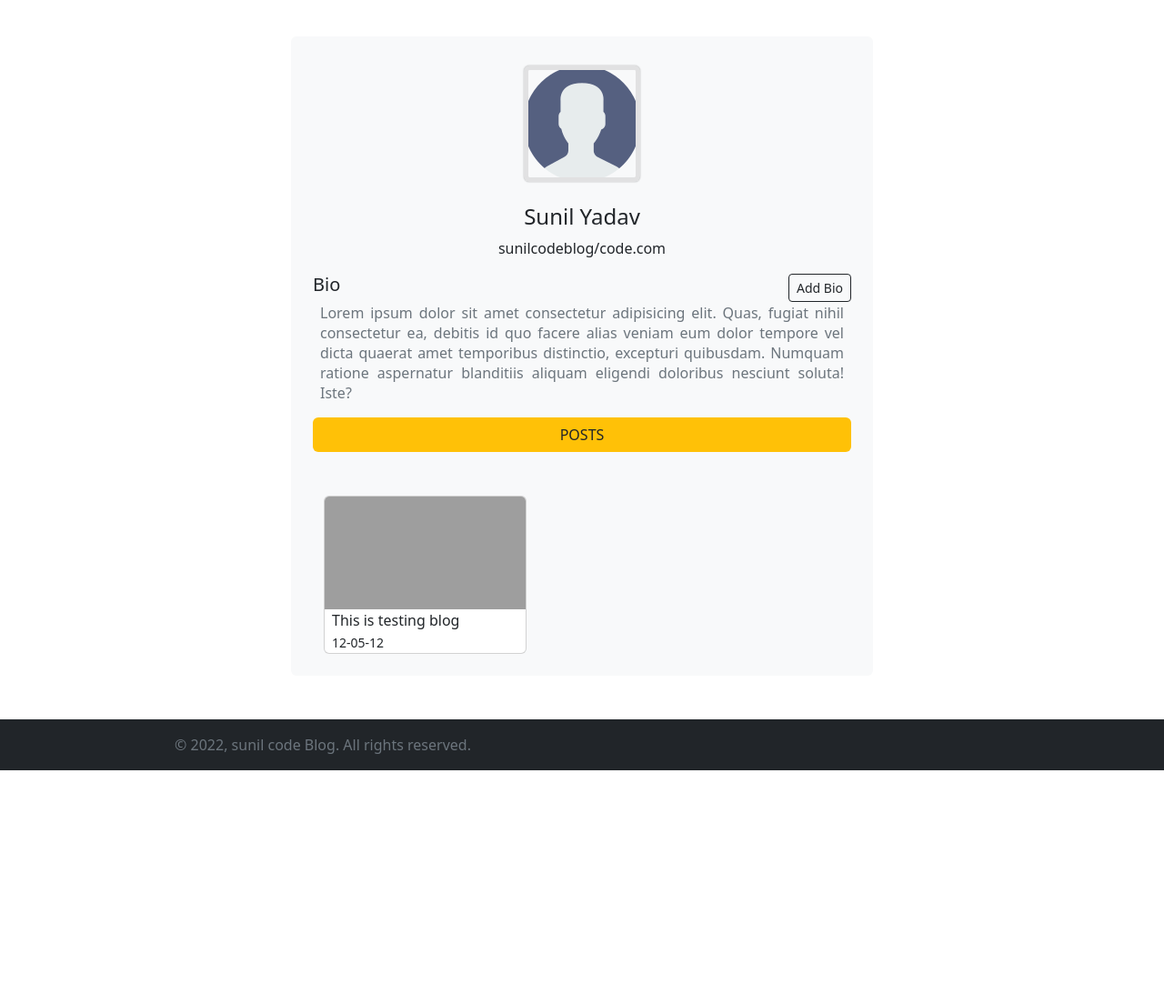
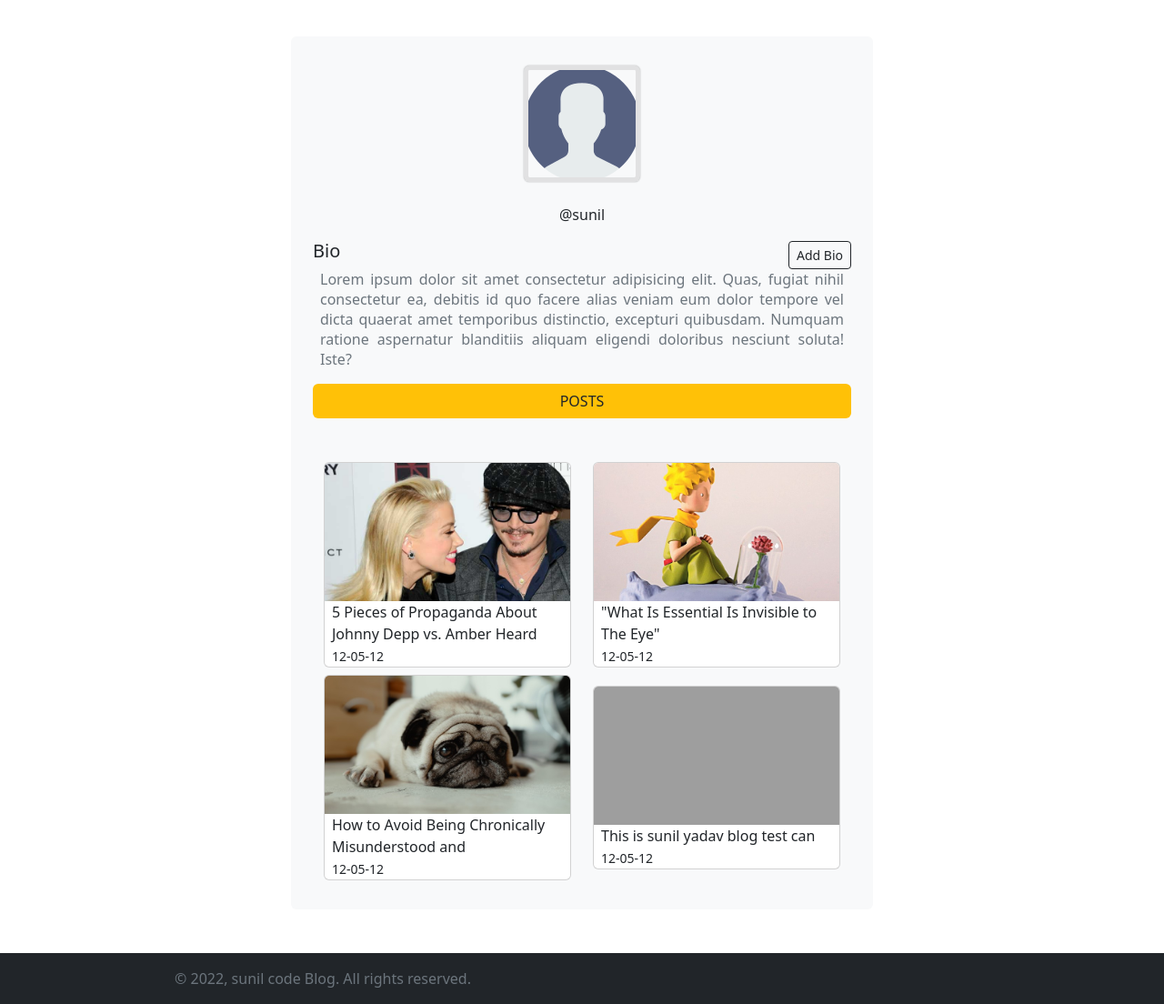
Before and after one commit to sunilyadav-web/Blog-Project, a Django app: page /profile in a window 1280 px wide. Shown: the part 56-1160 px from the top of the page at 91% size. Before the commit the page ends 903 px from the top, so only its background shows below. Run offline with Django 4.2, Linux system fonts and the light colour scheme; a user stored in the database is signed in; data comes from the database, SQL or seed files in the repository; both versions use the stored data as it was after the commit; some web fonts are replaced; grey boxes are pictures that could not be loaded.

Commit message:
render profile data on profile page and add bio in feild in profile model

```diff
--- a/miniBlog/models.py
+++ b/miniBlog/models.py
@@ -8,6 +8,8 @@
     user=models.ForeignKey(User,on_delete=models.CASCADE)
     is_varified=models.BooleanField(default=False)
     token=models.CharField(max_length=100)
+    bio=models.TextField(max_length=40, null=True , blank=True, default="this is bio")
+    # image=models.ImageField(upload_to='blog',default='../static/img/user.png', null)
     def __str__(self):
         return self.user.first_name
 
--- a/miniBlog/views.py
+++ b/miniBlog/views.py
@@ -50,7 +50,11 @@
 
 def profile(request):
     if request.user.is_authenticated:
-        return render(request,'blog/profile.html')
+        context={}
+        blogs=BlogModel.objects.filter(user=request.user)
+        profile=Profile.objects.filter(user=request.user)
+        context={'blogs':blogs,'profile':profile}
+        return render(request,'blog/profile.html',context)
     else:
         messages.error(request,"Please Login!")
         return redirect(home)
--- a/templates/blog/profile.html
+++ b/templates/blog/profile.html
@@ -14,8 +14,8 @@
             </div>
         </div>
         <div class="info text-center mt-4 mb-3 ">
-            <h4>Sunil Yadav</h4>
-            <p>sunilcodeblog/code.com</p>
+            <h4>{{request.user.first_name}}</h4>
+            <p>@{{request.user.username}}</p>
         </div>
         <div class="bio ">
             <div class="bio-header">
@@ -27,16 +27,18 @@
         <div class="blogs ">
             <h5 class="text-center btn bg-warning w-100 mb-5">POSTS </h5>
             <div class="posts container-fluid">
-                <div class="row">
-                <div class="col-12 col-sm-5">
-                    <div class="card"><a href="">
-                        <img class="card-img-top" src="http://gravatar.com/avatar/288ce55a011c709f4e17aef7e3c86c64?s=200" alt="..." style="object-fit:cover ; aspect-ratio: 16/ 9;" /></a>
+                <div class="row align-items-center justify-content-center">
+                    {% for blog in blogs %}
+                <div class="col-12 col-sm-6 mb-2">
+                    <div class="card"><a href="{% url 'blog_detail' blog.slug %}">
+                        <img class="card-img-top" src="{{blog.image.url}}" alt="blog images" style="object-fit:cover ; aspect-ratio: 16/ 9;" /></a>
                       <div class="px-2">
-                        <span class="d-block"><a class="text-dark text-decoration-none" href="">This is testing blog </a></span>
+                        <span class="d-block"><a class="text-dark text-decoration-none" href="{% url 'blog_detail' blog.slug %}">{{blog.title}} </a></span>
                         <small class="text-gray-500">12-05-12</small>
                       </div>
                     </div>
                 </div>
+                {% endfor %}
                   </div>
             </div>
         </div>
```
Also changed, not shown: db.sqlite3, miniBlog/migrations/0005_profile_bio.py (added).
